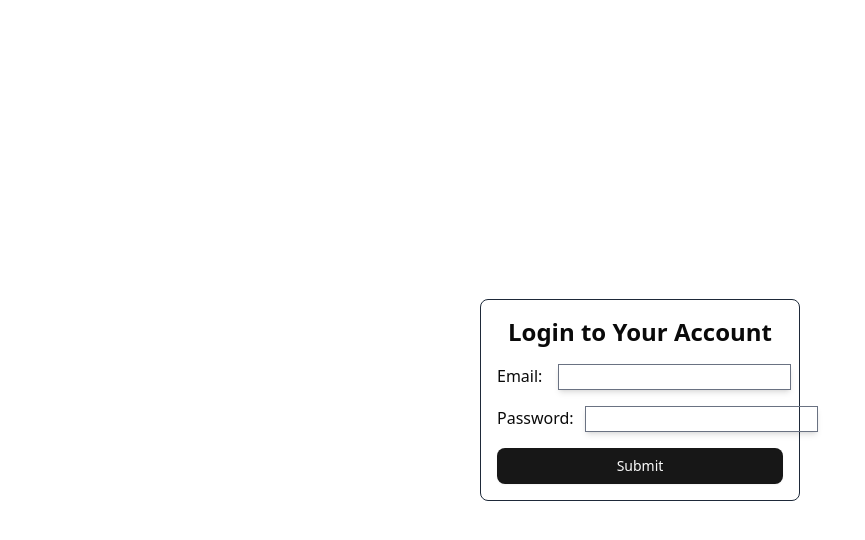
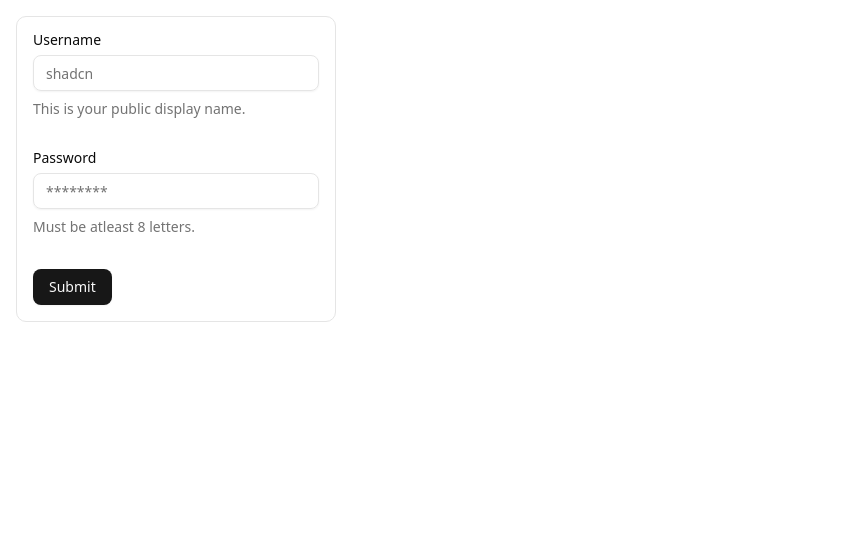
Before and after one commit to moonbeeez11/travelplan, a React (Vite) app: page /login in a window 1280 px wide. Shown: the top 540 px of the page, without its empty margins (0-865 px from the left). Built offline with nearby package versions, Linux system fonts and the light colour scheme.

Commit message:
login using shadcn

```diff
--- a/package.json
+++ b/package.json
@@ -10,6 +10,8 @@
     "preview": "vite preview"
   },
   "dependencies": {
+    "@hookform/resolvers": "^5.2.1",
+    "@radix-ui/react-label": "^2.1.7",
     "@radix-ui/react-slot": "^1.2.3",
     "@tailwindcss/vite": "^4.1.12",
     "class-variance-authority": "^0.7.1",
@@ -17,9 +19,11 @@
     "lucide-react": "^0.539.0",
     "react": "^19.1.1",
     "react-dom": "^19.1.1",
+    "react-hook-form": "^7.62.0",
     "react-router-dom": "^7.8.1",
     "tailwind-merge": "^3.3.1",
-    "tailwindcss": "^4.1.12"
+    "tailwindcss": "^4.1.12",
+    "zod": "^4.0.17"
   },
   "devDependencies": {
     "@eslint/js": "^9.33.0",
--- a/src/App.jsx
+++ b/src/App.jsx
@@ -1,8 +1,8 @@
 import { BrowserRouter, Route, Routes } from "react-router-dom"
 import Home from "./pages/Home"
 import About from "./pages/About"
+import { Login } from "./pages/Login"
 import Contact from "./pages/Contact"
-import Login from "./pages/Login"
 
 function App() {
 
--- /dev/null
+++ b/src/components/ui/form.jsx
@@ -0,0 +1,143 @@
+import * as React from "react"
+import { Slot } from "@radix-ui/react-slot"
+import { Controller, FormProvider, useFormContext, useFormState } from "react-hook-form";
+
+import { cn } from "@/lib/utils"
+import { Label } from "@/components/ui/label"
+
+const Form = FormProvider
+
+const FormFieldContext = React.createContext({})
+
+const FormField = (
+  {
+    ...props
+  }
+) => {
+  return (
+    (<FormFieldContext.Provider value={{ name: props.name }}>
+      <Controller {...props} />
+    </FormFieldContext.Provider>)
+  );
+}
+
+const useFormField = () => {
+  const fieldContext = React.useContext(FormFieldContext)
+  const itemContext = React.useContext(FormItemContext)
+  const { getFieldState } = useFormContext()
+  const formState = useFormState({ name: fieldContext.name })
+  const fieldState = getFieldState(fieldContext.name, formState)
+
+  if (!fieldContext) {
+    throw new Error("useFormField should be used within <FormField>")
+  }
+
+  const { id } = itemContext
+
+  return {
+    id,
+    name: fieldContext.name,
+    formItemId: `${id}-form-item`,
+    formDescriptionId: `${id}-form-item-description`,
+    formMessageId: `${id}-form-item-message`,
+    ...fieldState,
+  }
+}
+
+const FormItemContext = React.createContext({})
+
+function FormItem({
+  className,
+  ...props
+}) {
+  const id = React.useId()
+
+  return (
+    (<FormItemContext.Provider value={{ id }}>
+      <div data-slot="form-item" className={cn("grid gap-2", className)} {...props} />
+    </FormItemContext.Provider>)
+  );
+}
+
+function FormLabel({
+  className,
+  ...props
+}) {
+  const { error, formItemId } = useFormField()
+
+  return (
+    (<Label
+      data-slot="form-label"
+      data-error={!!error}
+      className={cn("data-[error=true]:text-destructive", className)}
+      htmlFor={formItemId}
+      {...props} />)
+  );
+}
+
+function FormControl({
+  ...props
+}) {
+  const { error, formItemId, formDescriptionId, formMessageId } = useFormField()
+
+  return (
+    (<Slot
+      data-slot="form-control"
+      id={formItemId}
+      aria-describedby={
+        !error
+          ? `${formDescriptionId}`
+          : `${formDescriptionId} ${formMessageId}`
+      }
+      aria-invalid={!!error}
+      {...props} />)
+  );
+}
+
+function FormDescription({
+  className,
+  ...props
+}) {
+  const { formDescriptionId } = useFormField()
+
+  return (
+    (<p
+      data-slot="form-description"
+      id={formDescriptionId}
+      className={cn("text-muted-foreground text-sm", className)}
+      {...props} />)
+  );
+}
+
+function FormMessage({
+  className,
+  ...props
+}) {
+  const { error, formMessageId } = useFormField()
+  const body = error ? String(error?.message ?? "") : props.children
+
+  if (!body) {
+    return null
+  }
+
+  return (
+    (<p
+      data-slot="form-message"
+      id={formMessageId}
+      className={cn("text-destructive text-sm", className)}
+      {...props}>
+      {body}
+    </p>)
+  );
+}
+
+export {
+  useFormField,
+  Form,
+  FormItem,
+  FormLabel,
+  FormControl,
+  FormDescription,
+  FormMessage,
+  FormField,
+}
--- /dev/null
+++ b/src/components/ui/input.jsx
@@ -0,0 +1,24 @@
+import * as React from "react"
+
+import { cn } from "@/lib/utils"
+
+function Input({
+  className,
+  type,
+  ...props
+}) {
+  return (
+    (<input
+      type={type}
+      data-slot="input"
+      className={cn(
+        "file:text-foreground placeholder:text-muted-foreground selection:bg-primary selection:text-primary-foreground dark:bg-input/30 border-input flex h-9 w-full min-w-0 rounded-md border bg-transparent px-3 py-1 text-base shadow-xs transition-[color,box-shadow] outline-none file:inline-flex file:h-7 file:border-0 file:bg-transparent file:text-sm file:font-medium disabled:pointer-events-none disabled:cursor-not-allowed disabled:opacity-50 md:text-sm",
+        "focus-visible:border-ring focus-visible:ring-ring/50 focus-visible:ring-[3px]",
+        "aria-invalid:ring-destructive/20 dark:aria-invalid:ring-destructive/40 aria-invalid:border-destructive",
+        className
+      )}
+      {...props} />)
+  );
+}
+
+export { Input }
--- /dev/null
+++ b/src/components/ui/label.jsx
@@ -0,0 +1,23 @@
+"use client"
+
+import * as React from "react"
+import * as LabelPrimitive from "@radix-ui/react-label"
+
+import { cn } from "@/lib/utils"
+
+function Label({
+  className,
+  ...props
+}) {
+  return (
+    (<LabelPrimitive.Root
+      data-slot="label"
+      className={cn(
+        "flex items-center gap-2 text-sm leading-none font-medium select-none group-data-[disabled=true]:pointer-events-none group-data-[disabled=true]:opacity-50 peer-disabled:cursor-not-allowed peer-disabled:opacity-50",
+        className
+      )}
+      {...props} />)
+  );
+}
+
+export { Label }
--- a/src/pages/Login.jsx
+++ b/src/pages/Login.jsx
@@ -1,33 +1,77 @@
-import { Button } from '@/components/ui/button'
-import React from 'react'
 
-const Login = () => {
+import { zodResolver } from "@hookform/resolvers/zod"
+import { useForm } from "react-hook-form"
+import { z } from "zod"
+
+import { Button } from "@/components/ui/button"
+import {
+  Form,
+  FormControl,
+  FormDescription,
+  FormField,
+  FormItem,
+  FormLabel,
+  FormMessage,
+} from "@/components/ui/form"
+import { Input } from "@/components/ui/input"
+
+const formSchema = z.object({
+  username: z.string().min(2, {
+    message: "Username must be at least 2 characters.",
+  }),
+  password: z.string().min(8, { message: "Password must be at least 8 characters." }),
+})
+
+export function Login() {
+  const form = useForm({
+    resolver: zodResolver(formSchema),
+    defaultValues: {
+      username: "",
+      password: "",
+    },
+  })
+
+  const onSubmit = (data) => {
+    console.log(data)
+    }
+
   return (
-    <section className='flex justify-center items-center h-screen'>
-        <div className='border-1 border-gray-800 w-80 rounded-md p-4'>
-            <form>
-                <h1 className='text-2xl font-bold mb-4 text-center'>
-                    Login to Your Account
-                </h1>
-
-                <div className='flex gap-4'>
-                    <label className='w-1/4' htmlFor="email">Email:</label>
-                    <input className='border-1 border-gray-500 shadow-md' type="email" id="email" name="email" required />
-                    <p></p>
-                </div>
-                <div className='flex gap-4 my-4'>
-                    <label className='w-1/4' htmlFor="password">Password:</label>
-                    <input  className='border-1 border-gray-500 shadow-md' type="password" id="password" name="password" required />
-                </div>
-                <div>
-                    <Button className={"w-full"} type="submit">
-                        Submit
-                    </Button>
-                </div>
-            </form>
-        </div>
-    </section>
+    <Form {...form}>
+      <form onSubmit={form.handleSubmit(onSubmit)} className="space-y-8 w-80 border-1 rounded-lg p-4 m-4">
+        <FormField
+          control={form.control}
+          name="username"
+          render={({ field }) => (
+            <FormItem>
+              <FormLabel>Username</FormLabel>
+              <FormControl>
+                <Input placeholder="shadcn" {...field} />
+              </FormControl>
+              <FormDescription>
+                This is your public display name.
+              </FormDescription>
+              <FormMessage />
+            </FormItem>
+          )}
+        />
+        <FormField
+          control={form.control}
+          name="password"
+          render={({ field }) => (
+            <FormItem>
+              <FormLabel>Password</FormLabel>
+              <FormControl>
+                <Input placeholder="********" {...field} />
+              </FormControl>
+              <FormDescription>
+                Must be atleast 8 letters.
+              </FormDescription>
+              <FormMessage />
+            </FormItem>
+          )}
+        />
+        <Button type="submit">Submit</Button>
+      </form>
+    </Form>
   )
 }
-
-export default Login
```
Also changed, not shown: 1 other file (tests, documents, lock files or other folders).
